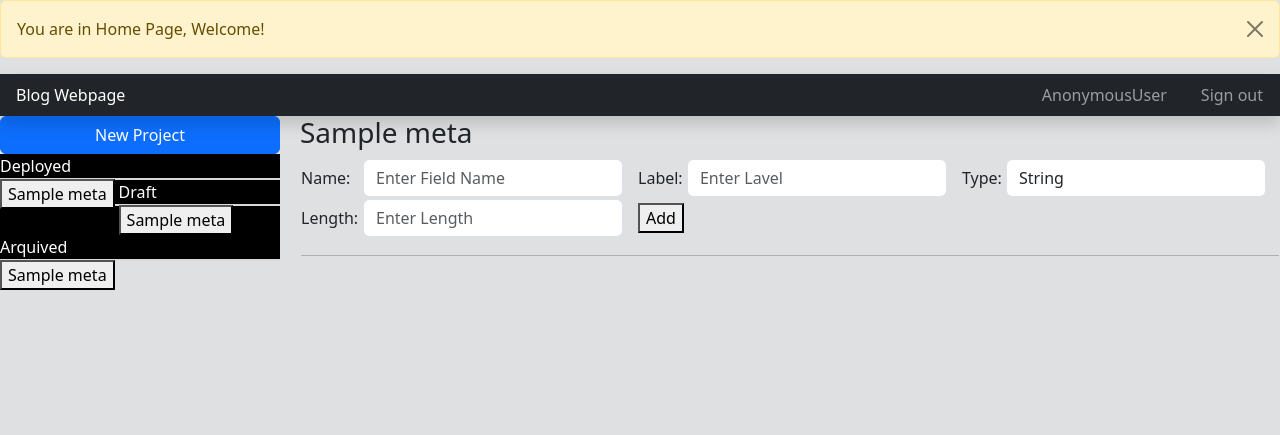
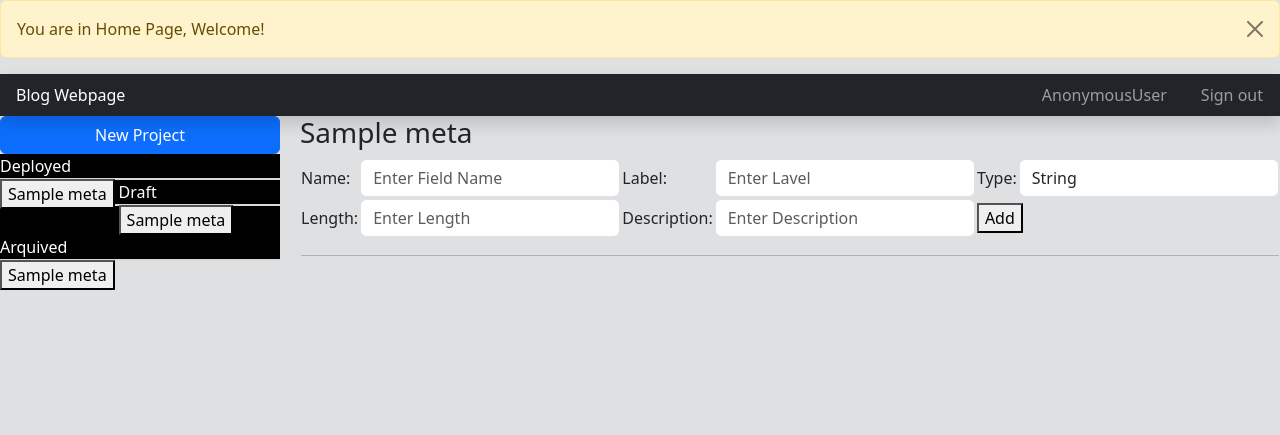
Before and after one commit to josecome/data-collection-tool-django, a Django app: page /formpage/00000000-0000-0000-0000-000000000001 in a window 1280 px wide. Shown: the top 435 px of the page. Run offline with Django 4.2, Linux system fonts and the light colour scheme; tables that the repository leaves empty hold one stand-in row (values such as "Sample post"); some libraries are stand-ins or nearby versions.

Commit message:
Minor changes made

```diff
--- a/forms/forms.py
+++ b/forms/forms.py
@@ -5,7 +5,7 @@ from .models import Project_Form, Project_Form_Meta
 class FieldForm(forms.ModelForm):
     class Meta:
         model = Project_Form
-        fields = ["field_name", "field_description", "field_type", "field_size"]
+        fields = ["field_name", "field_label", "field_description", "field_type", "field_size"]
 
 
 class MetaForm(forms.ModelForm):
--- a/forms/templates/landingpage.html
+++ b/forms/templates/landingpage.html
@@ -45,7 +45,7 @@
             <div style="margin-left: 300px;">
                {% if form_id %}
                <h3>{{ form_id.form_name }}</h3>
-               <form action="/newfield/submitnewfield" method="post" style="width: 100%;">
+               <form action="/newfield/submitnewfield/" method="post" style="width: 100%;">
                 {% csrf_token %}
                <table style="width: 100%;">
                  <tr>
@@ -78,6 +78,12 @@
                    </td>
                    <td>
                        <input type="number" class="form-control" name="field_size" id="field_size" placeholder="Enter Length" style="width: 260px">
+                   </td>
+                   <td>
+                    Description:
+                   </td>
+                   <td>
+                    <input type="text" class="form-control" name="field_description" id="field_description" placeholder="Enter Description" style="width: 260px">
                    </td>
                    <td colspan="2">
                     <input type="hidden" name="form_url" value="{{ request.path }}"/>
--- a/forms/views.py
+++ b/forms/views.py
@@ -54,7 +54,7 @@ def CreateNewForm(request):
                 # pass
         else:
             messages.info(request, _('Please, fill all option of new field'))
-            return render(request, '/')
+            render(request, 'landingpage.html')
 
     messages.info(request, _('Something happen'))
     return redirect('/')
@@ -68,20 +68,22 @@ def SubmitNewField(request):
         if form.is_valid():
             try:
                 form = form.save(commit=False)
-                form.form_meta_id = request.POST.get("form_url")
+                form_url = request.POST.get("form_url")
+                form_url = form_url.replace("/formpage/", "")
+                form.form_meta_id = form_url
                 form.user_id = 1 # request.user
                 form.date_created = datetime.datetime.now()
                 form.date_updated = datetime.datetime.now()
                 # return HttpResponse(request.POST.items())
                 form.save()
                 messages.success(request, _('Successfull logged in'))
-                return redirect('/formpage/' + str(form.id))
+                return redirect('/formpage/' + form_url)
             except Exception as e:
                 return HttpResponse(e)
                 # pass
         else:
             messages.info(request, _('Please, fill all option of new field'))
-            return render(request, '/')
+            render(request, 'landingpage.html')
 
-    messages.info(request, _('Something happen'))
+    messages.info(request, _('Something happen 0'))
     return redirect('/')
```
